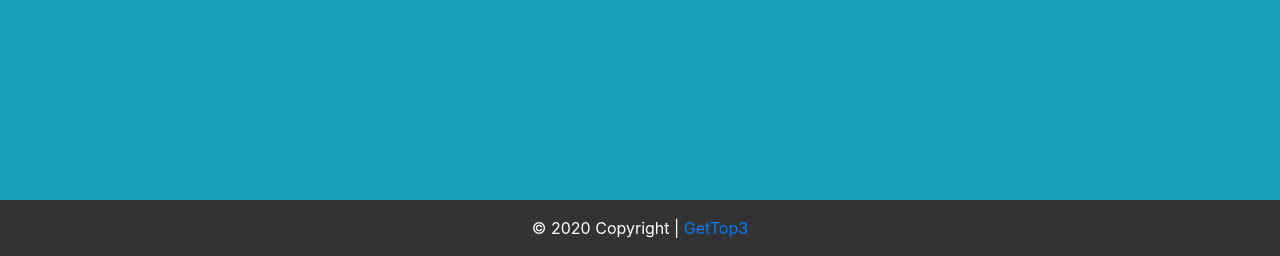
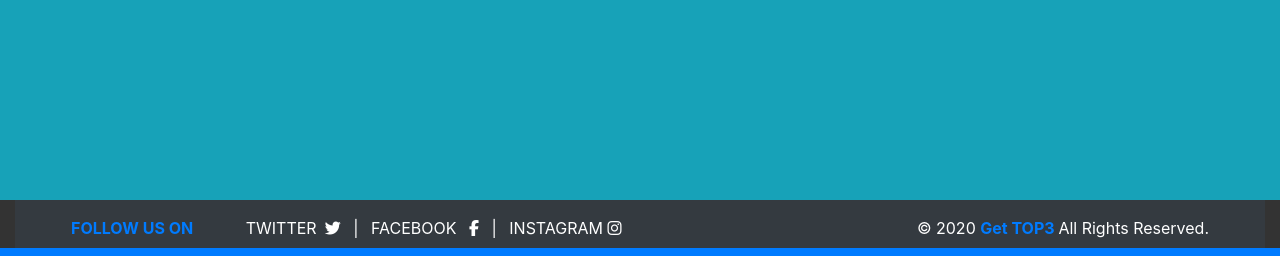
Before and after one commit to sharmavishal7669/Get_Top3, a PHP site: page / in a window 1280 px wide. Shown: the part 2270-2526 px from the top of the page. Run offline with PHP 8.4, Linux system fonts and the light colour scheme; some libraries are stand-ins or nearby versions.

Commit message:
Footer changed

```diff
--- a/footer.php
+++ b/footer.php
@@ -1,11 +1,35 @@
+<!--  Footer -->
+<style>
+	.slinks a:link,
+.slinks a:visited,
+.slinks a:active{
+    color: white;
+}
+.slinks a:hover{
+    text-decoration: none;
+</style>
+            <div class="container-fluid">
+            <div class="d-flex justify-content-between bg-dark px-5 pt-2">
+                <div class="p-2 slinks" id="link">
+                    <span class="mr-5 text-primary font-weight-bolder">FOLLOW US ON</span>
+                    <a href="https://twitter.com/" target="_blank">
+                        TWITTER<i class="fa fa-twitter ml-2" aria-hidden="true"></i>
+                    </a>
+                    <span class="mx-2">|</span>
+                    <a href="https://facebook.com/" target="_blank">
+                        FACEBOOK <i class="fa fa-facebook ml-2" aria-hidden="true"></i>
+                    </a>
+                    <span class="mx-2">|</span>
+                    <a href="https://instagram.com/">
+                        INSTAGRAM <i class="fa fa-instagram" aria-hidden="true"></i>
+                    </a>
+                </div>
+
+                <!-- Copyright-->
+                <div class="p-2 slinks text-white">
+                © 2020  <a href="index.php" class="font-weight-bolder text-primary">Get TOP3 </a> All Rights Reserved.
+                </div>
+
+            </div>
+            </div>
 <!-- Footer -->
-<footer class="page-footer font-small blue">
-
-  <!-- Copyright -->
-  <div class="footer-copyright text-center py-3">© 2020 Copyright |
-    <a href="index.php">GetTop3</a>
-  </div>
-  <!-- Copyright -->
-
-</footer>
-<!-- Footer -->
```
